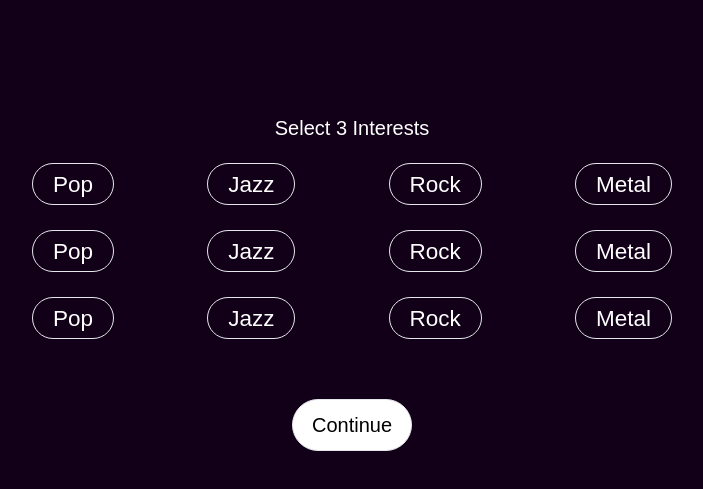
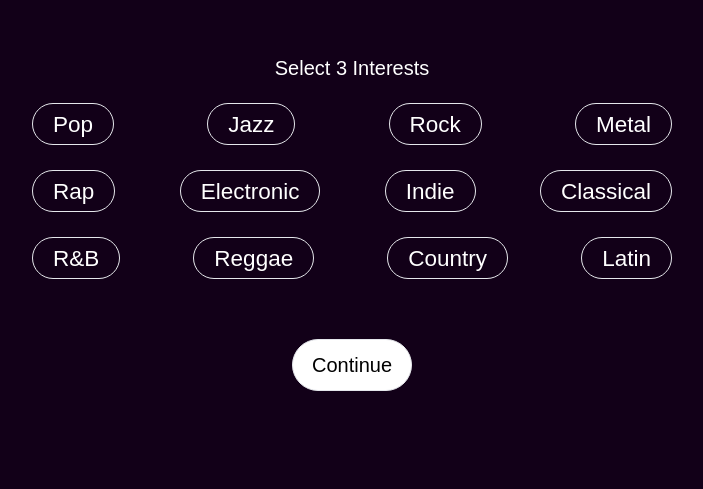
Before and after one commit to Access-Denied-24/rhythymix, a React (Vite) app: page /interests in a window 1280 px wide. Shown: the part 147-636 px from the top of the page, without its empty margins (288-991 px from the left). Built offline with nearby package versions, Linux system fonts and the light colour scheme.

Commit message:
Fixed Interests Page

```diff
--- a/package.json
+++ b/package.json
@@ -19,7 +19,8 @@
     "axios": "^1.7.7",
     "react": "^18.3.1",
     "react-dom": "^18.3.1",
-    "react-router-dom": "^6.27.0"
+    "react-router-dom": "^6.27.0",
+    "react-spring": "^9.7.4"
   },
   "devDependencies": {
     "@eslint/js": "^9.13.0",
--- a/src/Components/Navbar.jsx
+++ b/src/Components/Navbar.jsx
@@ -16,12 +16,14 @@ export default function Navbar({ setTracks }) {
   const [isClicked, setIsClicked ] = useState(false);
 
   const [ InputValue, setInputValue ] = useState('');
+  const [ isSearched, setIsSearched ] = useState(false);
 
   const inputVal = (event) => {
     setInputValue(event.target.value);
   }
   const handleClick = () => {
     setIsClicked(!isClicked);
+    setIsSearched(true);
   }
 
     const getTracks = async() => {
--- a/src/Routes/Home.jsx
+++ b/src/Routes/Home.jsx
@@ -28,8 +28,25 @@ export default function Home() {
       <div className="flex flex-grow">
         <LeftSidebar />
         <div className="flex justify-center items-start flex-grow w-[100%] h-[100%]">
-          <div className="middleCont w-[57%] h-[100%] flex justify-center rounded-xl bg-neutral-800 text-white p-4 shadow-xl shadow-blue-gray-900/5" style={{backgroundColor:"#1B0025"}}>
+          <div className="middleCont w-[57%] h-[100%] flex flex-col justify-center rounded-xl bg-neutral-800 text-white p-4 shadow-xl shadow-blue-gray-900/5 border-2" style={{backgroundColor:"#1B0025"}}>
             {/* <b>Home Page</b> */}
+
+            <div className="homeContent border w-full h-full text-center">
+              Home Content
+
+              <div className="recommended border">
+                5 Recommended Albums
+              </div>
+
+              <div className="recentlyPlayed">
+                Recently Played Albums
+              </div>
+
+              <div className="bestOfArtists">
+                Best of Artists
+              </div>
+            </div>
+
             <TracksPage tracks={tracks} />
            </div>
         </div>
--- a/src/Routes/Interests.jsx
+++ b/src/Routes/Interests.jsx
@@ -1,15 +1,23 @@
 import { useState } from "react"
 import { Link } from "react-router-dom";
+import { useSpring, animated } from "react-spring";
 
 export default function Interests() {
   const [ clicked, setClicked ] = useState(false);
 
+  const fadeIn = useSpring({
+    opacity: 1,
+    from: {opacity: 0},
+    config: {duration: 1000},
+  });
+
   const handleClick = () => {
     setClicked(!clicked);
   }
+
   return (
     <>
-      <div className="Cont p-2 flex flex-col items-center my-40">
+      <animated.div className="Cont p-2 flex flex-col items-center my-28" style={fadeIn}>
         <h1 className="my-2">Select 3 Interests</h1>
 
         <div className="AllOpts m-2 flex items-center w-[50vw] flex-col gap-5">
@@ -41,21 +49,21 @@ export default function Interests() {
             <span className={`border rounded-3xl px-4 py-0.5 text-lg hover:bg-green-400 hover:no-underline
 
             `}
-            onClick={handleClick}>Pop</span>
+            onClick={handleClick}>Rap</span>
 
             <span className={`border rounded-3xl px-4 py-0.5 text-lg hover:bg-green-400 hover:no-underline
             `}
-            onClick={handleClick}>Jazz</span>
+            onClick={handleClick}>Electronic</span>
 
             <span className={`border rounded-3xl px-4 py-0.5 text-lg hover:bg-green-400 hover:no-underline
 
             `}
-            onClick={handleClick}>Rock</span>
+            onClick={handleClick}>Indie</span>
 
             <span className={`border rounded-3xl px-4 py-0.5 text-lg hover:bg-green-400 hover:no-underline
 
             `}
-            onClick={handleClick}>Metal</span>
+            onClick={handleClick}>Classical</span>
 
           </div>
 
@@ -64,21 +72,21 @@ export default function Interests() {
             <span className={`border rounded-3xl px-4 py-0.5 text-lg hover:bg-green-400 hover:no-underline
 
             `}
-            onClick={handleClick}>Pop</span>
+            onClick={handleClick}>R&B</span>
 
             <span className={`border rounded-3xl px-4 py-0.5 text-lg hover:bg-green-400 hover:no-underline
             `}
-            onClick={handleClick}>Jazz</span>
+            onClick={handleClick}>Reggae</span>
 
             <span className={`border rounded-3xl px-4 py-0.5 text-lg hover:bg-green-400 hover:no-underline
 
             `}
-            onClick={handleClick}>Rock</span>
+            onClick={handleClick}>Country</span>
 
             <span className={`border rounded-3xl px-4 py-0.5 text-lg hover:bg-green-400 hover:no-underline
 
             `}
-            onClick={handleClick}>Metal</span>
+            onClick={handleClick}>Latin</span>
 
           </div>
 
@@ -89,7 +97,7 @@ export default function Interests() {
         </div>
         <Link to="/" type="submit" className="bg-white text-black p-2 border rounded-3xl w-[120px] text-center mt-10">Continue</Link>
 
-      </div>
+      </animated.div>
 
     </>
   )
--- a/src/Routes/Signup Pages/Signup.jsx
+++ b/src/Routes/Signup Pages/Signup.jsx
@@ -1,4 +1,4 @@
-import { Link, Outlet, useNavigate} from 'react-router-dom';
+import { Link, useNavigate} from 'react-router-dom';
 // import { Link } from 'react-router-dom';
 import styles from '../../Components/login.module.css';
 import { useState } from 'react';
@@ -67,9 +67,7 @@ export default function Signup(){
             <span>Already have an account? Login</span>
           </Link>
 
-
       </form>
-      <Outlet />
     </div>
   );
 }
```
Also changed, not shown: src/App.jsx (+3 -33 lines), 1 other file (tests, documents, lock files or other folders).
